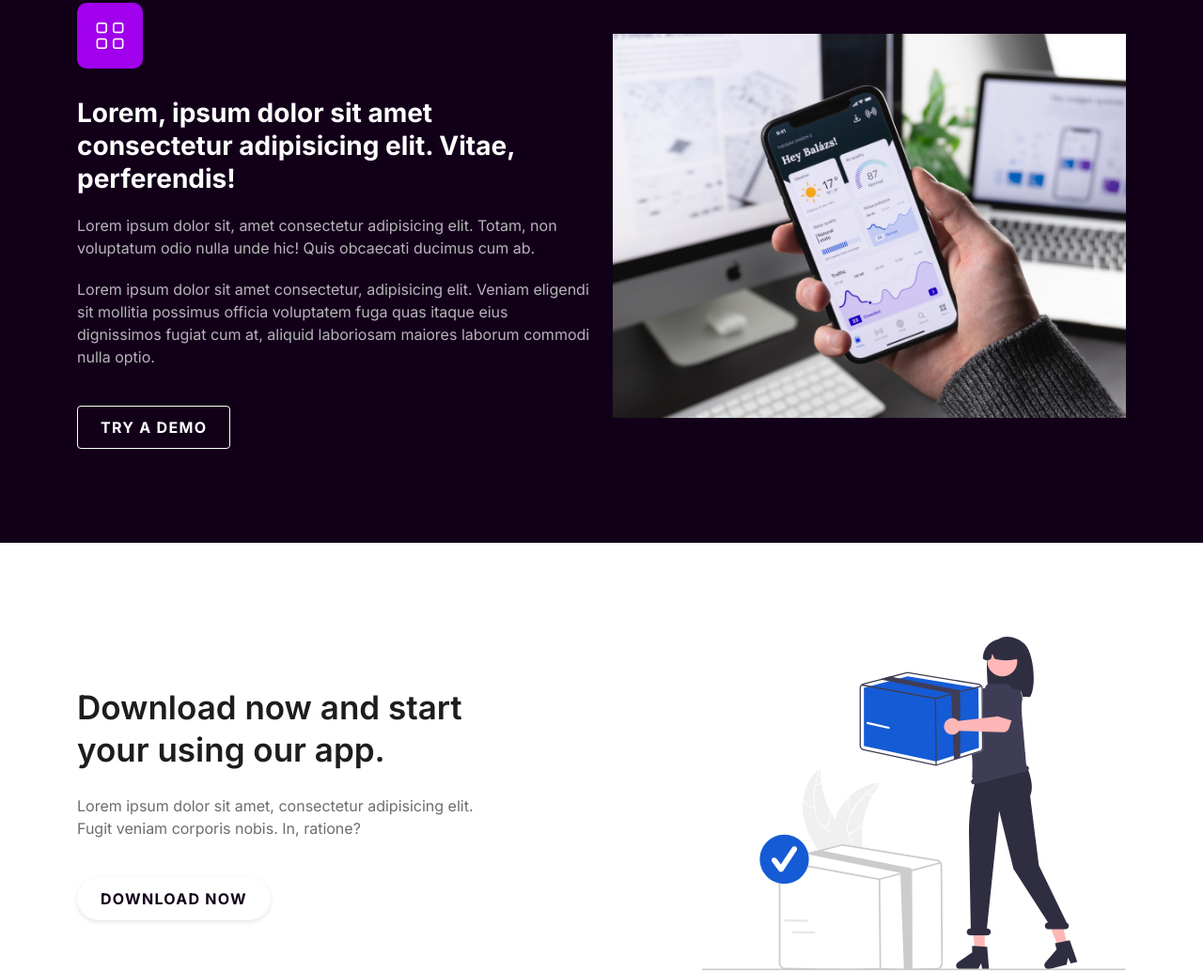
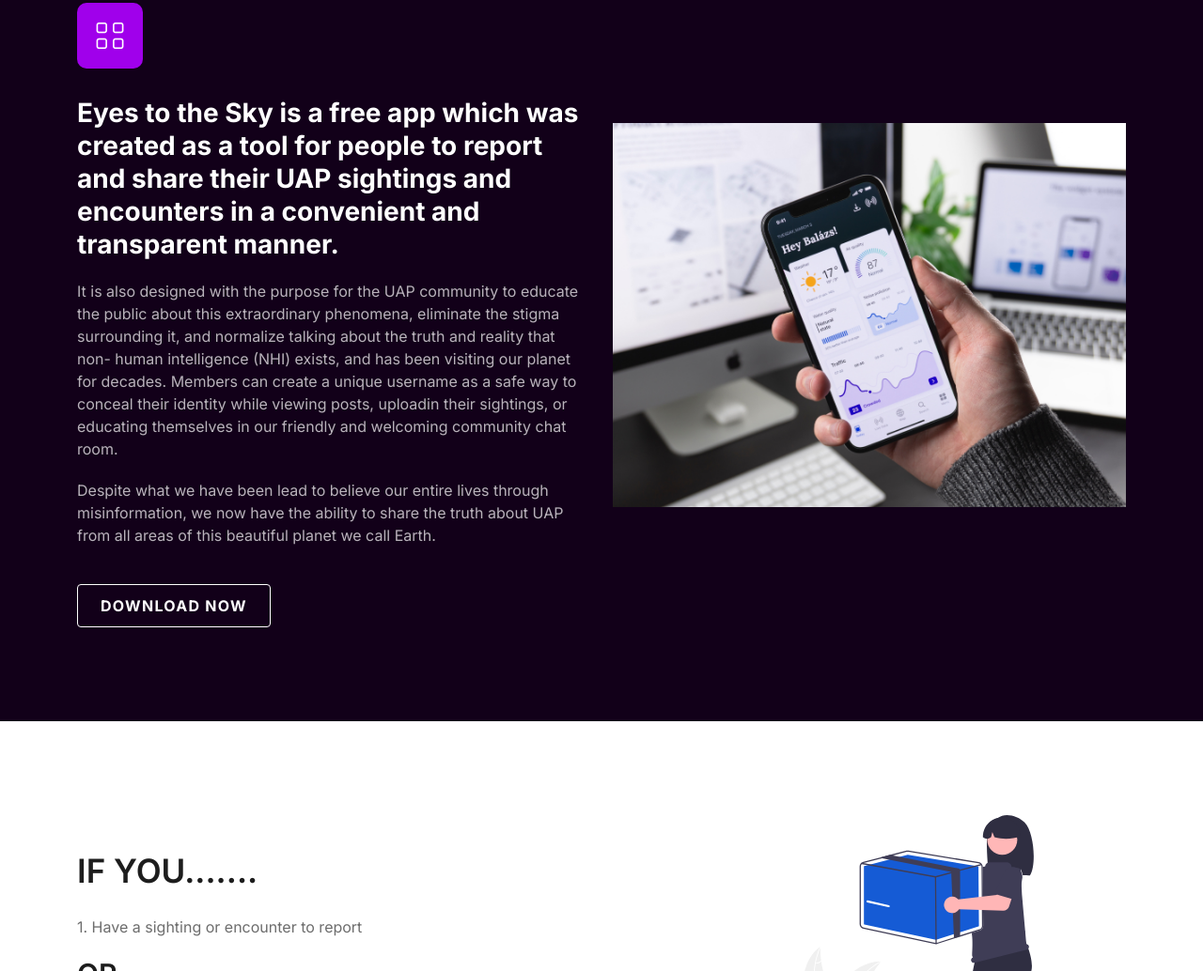
Before and after one commit to brijesh284/social-app, a plain HTML site: page index.html in a window 1280 px wide. Shown: the part 1766-2800 px from the top of the page at 94% size. Drawn offline with Linux system fonts and the light colour scheme.

Commit message:
first commit 5

```diff
--- a/assets/css/style.css
+++ b/assets/css/style.css
@@ -1408,6 +1408,7 @@ p {
   background-color: var(--white);
   color: var(--primary);
   box-shadow: var(--shadow-2);
+  margin-top: 20px;
 }
 .call-action-three .call-action-content .active.primary-btn,
 .call-action-three .call-action-content .primary-btn:hover,
@@ -1461,11 +1462,14 @@ p {
   }
 }
 .call-action-three .call-action-content .text {
-  margin-bottom: 40px;
+  margin-bottom: 20px;
   color: var(--dark-3);
   /* opacity: 0.7; */
 }
-
+.call-action-three .call-action-content h2 {
+  margin-bottom: 20px;
+  font-size: 30px;
+}
 /* ===== Buttons Css ===== */
 .contact-us .form-main .form-group .primary-btn {
   background: var(--primary);
--- a/index.html
+++ b/index.html
@@ -15,7 +15,7 @@
       href="assets/images/logo.png"
     />
     <!--====== Title ======-->
-    <title>Eyes on the sky</title>
+    <title>Eyes to the sky</title>
     <!--====== Bootstrap css ======-->
     <link rel="stylesheet" href="assets/css/bootstrap.min.css" />
     <!--====== Line Icons css ======-->
@@ -35,7 +35,7 @@
             <nav class="navbar navbar-expand-lg">
               <a class="navbar-brand" href="index.html">
                 <img src="assets/images/logo.png" alt="Logo" />
-                <p>eyes on the sky</p>
+                <p>eyes to the sky</p>
               </a>
               <button
                 class="navbar-toggler"
@@ -197,22 +197,28 @@
             <div class="content">
               <div class="icon"><i class="lni lni-grid-alt"></i></div>
               <h3 class="fw-bold">
-                Lorem, ipsum dolor sit amet consectetur adipisicing elit. Vitae,
-                perferendis!
+                Eyes to the Sky is a free app which was created as a tool for
+                people to report and share their UAP sightings and encounters in
+                a convenient and transparent manner.
               </h3>
               <p>
-                Lorem ipsum dolor sit, amet consectetur adipisicing elit. Totam,
-                non voluptatum odio nulla unde hic! Quis obcaecati ducimus cum
-                ab.
+                It is also designed with the purpose for the UAP community to
+                educate the public about this extraordinary phenomena, eliminate
+                the stigma surrounding it, and normalize talking about the truth
+                and reality that non- human intelligence (NHI) exists, and has
+                been visiting our planet for decades. Members can create a
+                unique username as a safe way to conceal their identity while
+                viewing posts, uploadin their sightings, or educating themselves
+                in our friendly and welcoming community chat room.
               </p>
               <p>
-                Lorem ipsum dolor sit amet consectetur, adipisicing elit. Veniam
-                eligendi sit mollitia possimus officia voluptatem fuga quas
-                itaque eius dignissimos fugiat cum at, aliquid laboriosam
-                maiores laborum commodi nulla optio.
+                Despite what we have been lead to believe our entire lives
+                through misinformation, we now have the ability to share the
+                truth about UAP from all areas of this beautiful planet we call
+                Earth.
               </p>
               <div class="light-rounded-buttons">
-                <a href="#" class="btn primary-btn-outline">Try a demo</a>
+                <a href="#" class="btn primary-btn-outline">Download Now</a>
               </div>
             </div>
           </div>
@@ -267,13 +273,10 @@
         <div class="row align-items-center">
           <div class="col-xl-5 col-lg-6">
             <div class="call-action-content">
-              <h2 class="action-title">
-                Download now and start your using our app.
-              </h2>
-              <p class="text">
-                Lorem ipsum dolor sit amet, consectetur adipisicing elit. Fugit
-                veniam corporis nobis. In, ratione?
-              </p>
+              <h2 class="action-title">IF YOU.......</h2>
+              <p class="text">1. Have a sighting or encounter to report</p>
+              <h2>OR</h2>
+              <p class="text">2. Have never seen a UAP personally</p>
               <div class="action-btn rounded-buttons">
                 <a href="#0" class="btn primary-btn rounded-full"
                   >Download Now</a
@@ -451,12 +454,13 @@
                 <div class="footer-logo">
                   <a href="index.html">
                     <img src="assets/images/logo.png" alt="Logo" />
-                    <p>eyes on the sky</p>
+                    <p>eyes to the sky</p>
                   </a>
                 </div>
                 <p class="text">
-                  Lorem Ipsum is simply dummy text of the printing and
-                  typesetting industry.
+                  This innovative app has been designed with a sleek and
+                  user-friendly platform as a way to report UAP sightings
+                  globally
                 </p>
                 <div class="footer-support">
                   <span class="number"
@@ -474,6 +478,7 @@
                 </div>
               </div>
             </div>
+            <div class="col-xl-2 col-lg-3 col-sm-4"></div>
             <div class="col-xl-2 col-lg-2 col-sm-4">
               <div class="footer-link">
                 <h6 class="footer-title">Company</h6>
@@ -494,24 +499,11 @@
               </div>
               <!-- footer link -->
             </div>
+
             <div class="col-xl-2 col-lg-3 col-sm-4">
               <div class="footer-link">
-                <h6 class="footer-title">Services</h6>
+                <h6 class="footer-title">Help & Support</h6>
                 <ul>
-                  <li><a href="#">Products</a></li>
-                  <li><a href="#">Business</a></li>
-                  <li><a href="#">Developer</a></li>
-                  <li><a href="#">Insights</a></li>
-                </ul>
-              </div>
-              <!-- footer link -->
-            </div>
-            <div class="col-xl-2 col-lg-3 col-sm-4">
-              <div class="footer-link">
-                <h6 class="footer-title">Help & Suuport</h6>
-                <ul>
-                  <li><a href="#">Support Center</a></li>
-                  <li><a href="#">FAQ</a></li>
                   <li><a href="#">Terms & Conditions</a></li>
                   <li><a href="#">Privacy Policy</a></li>
                 </ul>
@@ -554,9 +546,7 @@
               <div
                 class="copyright text-center d-md-flex justify-content-between align-items-center"
               >
-                <p class="text">
-                  Copyright © 2024 Lorem, ipsum.. All Rights Reserved
-                </p>
+                <p class="text">Copyright © 2024 eyes to the sky</p>
                 <ul class="social">
                   <li>
                     <a href="#"><i class="lni lni-facebook-filled"></i></a>
```
